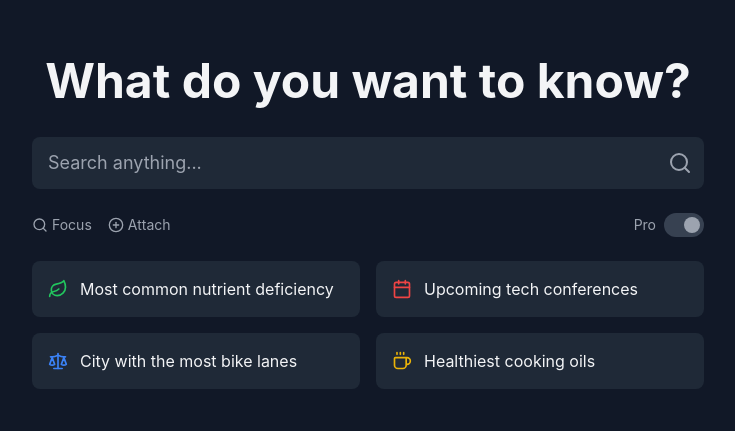
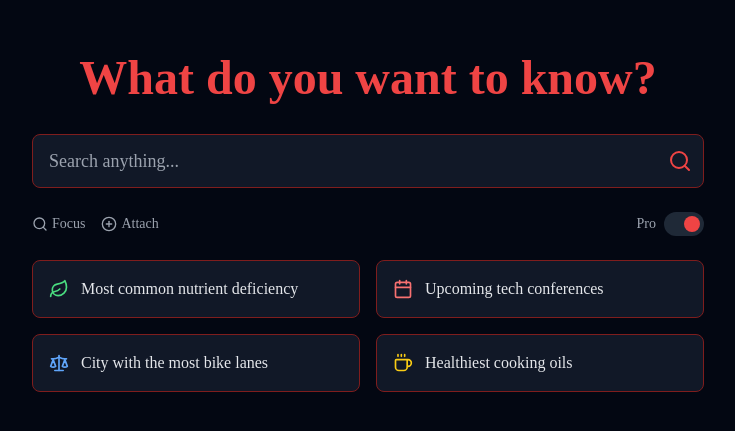
Before and after one commit to JarettForzano/janked-preplex, a React (Create React App) app: page /search in a window 1280 px wide. Shown: the part 177-608 px from the top of the page, without its empty margins (272-1007 px from the left). Built offline with nearby package versions, Linux system fonts and the light colour scheme.

Commit message:
configured for shady

```diff
--- /dev/null
+++ b/lib/utils.ts
@@ -0,0 +1,6 @@
+import { clsx, type ClassValue } from "clsx"
+import { twMerge } from "tailwind-merge"
+
+export function cn(...inputs: ClassValue[]) {
+  return twMerge(clsx(inputs))
+}
--- a/package.json
+++ b/package.json
@@ -4,9 +4,12 @@
   "private": true,
   "type": "module",
   "dependencies": {
+    "@radix-ui/react-icons": "^1.3.0",
     "@testing-library/jest-dom": "^5.17.0",
     "@testing-library/react": "^13.4.0",
     "@testing-library/user-event": "^13.5.0",
+    "class-variance-authority": "^0.7.0",
+    "clsx": "^2.1.1",
     "cors": "^2.8.5",
     "express": "^4.21.1",
     "lucide-react": "^0.452.0",
@@ -15,6 +18,8 @@
     "react-markdown": "^9.0.1",
     "react-router-dom": "^6.27.0",
     "react-scripts": "5.0.1",
+    "tailwind-merge": "^2.5.3",
+    "tailwindcss-animate": "^1.0.7",
     "web-vitals": "^2.1.4",
     "ws": "^8.18.0"
   },
--- a/src/components/search.tsx
+++ b/src/components/search.tsx
@@ -1,22 +1,22 @@
-import React, { useState } from 'react';
+import React, { useState } from 'react'
 import { Search, PlusCircle, Leaf, Calendar, Scale, Coffee } from 'lucide-react'
-import { useNavigate } from 'react-router-dom';
+import { useNavigate } from 'react-router-dom'
 
-export default function SearchEngine() {
+export default function DarkSearchEngine() {
   const [searchQuery, setSearchQuery] = useState('')
-  const navigate = useNavigate();
+  const navigate = useNavigate()
 
   const suggestions = [
-    { icon: <Leaf className="w-5 h-5 text-green-500" />, text: 'Most common nutrient deficiency' },
-    { icon: <Calendar className="w-5 h-5 text-red-500" />, text: 'Upcoming tech conferences' },
-    { icon: <Scale className="w-5 h-5 text-blue-500" />, text: 'City with the most bike lanes' },
-    { icon: <Coffee className="w-5 h-5 text-yellow-500" />, text: 'Healthiest cooking oils' },
+    { icon: <Leaf className="w-5 h-5 text-green-400" />, text: 'Most common nutrient deficiency' },
+    { icon: <Calendar className="w-5 h-5 text-red-400" />, text: 'Upcoming tech conferences' },
+    { icon: <Scale className="w-5 h-5 text-blue-400" />, text: 'City with the most bike lanes' },
+    { icon: <Coffee className="w-5 h-5 text-yellow-400" />, text: 'Healthiest cooking oils' },
   ]
 
   return (
-    <div className="min-h-screen flex items-center justify-center bg-gray-900 text-gray-100 p-4">
+    <div className="min-h-screen flex items-center justify-center bg-gray-950 text-gray-200 p-4">
       <div className="w-full max-w-2xl space-y-6">
-        <h1 className="text-4xl md:text-5xl font-bold text-center mb-8">What do you want to know?</h1>
+        <h1 className="text-4xl md:text-5xl font-bold text-center mb-8 text-red-500">What do you want to know?</h1>
 
         <div className="relative">
           <input
@@ -26,38 +26,41 @@ export default function SearchEngine() {
             onChange={(e) => setSearchQuery(e.target.value)}
             onKeyDown={(e) => {
               if (e.key === 'Enter' && searchQuery.trim()) {
-                navigate(`/search/${encodeURIComponent(searchQuery.trim())}`);
+                navigate(`/search/${encodeURIComponent(searchQuery.trim())}`)
               }
             }}
-            className="w-full bg-gray-800 rounded-lg py-3 px-4 pr-12 text-lg focus:outline-none focus:ring-2 focus:ring-blue-500"
+            className="w-full bg-gray-900 rounded-lg py-3 px-4 pr-12 text-lg focus:outline-none focus:ring-2 focus:ring-red-700 border border-red-900"
           />
           <div className="absolute inset-y-0 right-0 flex items-center pr-3 pointer-events-none">
-            <Search className="w-6 h-6 text-gray-400" />
+            <Search className="w-6 h-6 text-red-500" />
           </div>
         </div>
 
         <div className="flex items-center justify-between text-sm text-gray-400">
           <div className="flex items-center space-x-4">
-            <button className="flex items-center space-x-1 hover:text-white transition-colors">
+            <button className="flex items-center space-x-1 hover:text-red-400 transition-colors">
               <Search className="w-4 h-4" />
               <span>Focus</span>
             </button>
-            <button className="flex items-center space-x-1 hover:text-white transition-colors">
+            <button className="flex items-center space-x-1 hover:text-red-400 transition-colors">
               <PlusCircle className="w-4 h-4" />
               <span>Attach</span>
             </button>
           </div>
           <div className="flex items-center space-x-2">
             <span>Pro</span>
-            <div className="w-10 h-6 bg-gray-700 rounded-full p-1 cursor-pointer">
-              <div className="w-4 h-4 bg-gray-400 rounded-full transition-transform duration-200 transform translate-x-4"></div>
+            <div className="w-10 h-6 bg-gray-800 rounded-full p-1 cursor-pointer">
+              <div className="w-4 h-4 bg-red-500 rounded-full transition-transform duration-200 transform translate-x-4"></div>
             </div>
           </div>
         </div>
 
         <div className="grid grid-cols-1 md:grid-cols-2 gap-4">
           {suggestions.map((suggestion, index) => (
-            <button key={index} className="flex items-center space-x-3 bg-gray-800 rounded-lg p-4 hover:bg-gray-700 transition-colors">
+            <button
+              key={index}
+              className="flex items-center space-x-3 bg-gray-900 rounded-lg p-4 hover:bg-gray-800 transition-colors border border-red-900 hover:border-red-700"
+            >
               {suggestion.icon}
               <span>{suggestion.text}</span>
             </button>
--- a/src/display-components/AnswerDisplay.tsx
+++ b/src/display-components/AnswerDisplay.tsx
@@ -1,28 +1,27 @@
-import React from 'react';
-import ReactMarkdown from 'react-markdown';
+import React from 'react'
+import ReactMarkdown from 'react-markdown'
+import { ScrollArea } from "@/components/ui/scroll-area"
 
 interface Answer {
-  type: 'assistant';
-  content: string;
+  type: 'assistant'
+  content: string
 }
 
 interface AnswerDisplayProps {
-  answers: Answer[];
+  answers: Answer[]
 }
 
 const AnswerDisplay: React.FC<AnswerDisplayProps> = ({ answers }) => {
   return (
-    <div className="bg-gray-800 rounded-lg p-6 mb-6 flex-grow">
-      <div className="bg-gray-700 rounded-lg p-4 flex-grow overflow-y-auto h-auto">
-        {answers.map((item, index) => (
-          <div key={index}>
-            <ReactMarkdown>{item.content}</ReactMarkdown>
-            <hr className="my-2" />
-          </div>
-        ))}
-      </div>
-    </div>
-  );
-};
+    <ScrollArea className="flex-1 border border-red-900 rounded-lg p-4 bg-gray-900">
+      {answers.map((item, index) => (
+        <div key={index} className="mb-4 last:mb-0">
+          <ReactMarkdown className="text-gray-200">{item.content}</ReactMarkdown>
+          {index < answers.length - 1 && <hr className="my-4 border-gray-800" />}
+        </div>
+      ))}
+    </ScrollArea>
+  )
+}
 
-export default AnswerDisplay;
+export default AnswerDisplay
--- a/src/display-components/StepsDisplay.tsx
+++ /dev/null
@@ -1,22 +0,0 @@
-import React from 'react';
-
-interface StepsDisplayProps {
-  steps: string[];
-}
-
-const StepsDisplay: React.FC<StepsDisplayProps> = ({ steps }) => {
-  return (
-    <div className="w-1/3 bg-gray-800 rounded-lg p-6">
-      <h2 className="text-2xl font-bold mb-4">Steps</h2>
-      <div className="space-y-2">
-        {steps.map((step, index) => (
-          <div key={index} className="bg-gray-700 rounded-lg p-2">
-            {step}
-          </div>
-        ))}
-      </div>
-    </div>
-  );
-};
-
-export default StepsDisplay;
--- a/src/index.css
+++ b/src/index.css
@@ -2,16 +2,80 @@
 @tailwind components;
 @tailwind utilities;
 
-body {
-  margin: 0;
-  font-family: -apple-system, BlinkMacSystemFont, 'Segoe UI', 'Roboto', 'Oxygen',
-    'Ubuntu', 'Cantarell', 'Fira Sans', 'Droid Sans', 'Helvetica Neue',
-    sans-serif;
-  -webkit-font-smoothing: antialiased;
-  -moz-osx-font-smoothing: grayscale;
+@layer base {
+  :root {
+    --background: 0 0% 100%;
+    --foreground: 222.2 47.4% 11.2%;
+
+    --muted: 210 40% 96.1%;
+    --muted-foreground: 215.4 16.3% 46.9%;
+
+    --popover: 0 0% 100%;
+    --popover-foreground: 222.2 47.4% 11.2%;
+
+    --border: 214.3 31.8% 91.4%;
+    --input: 214.3 31.8% 91.4%;
+
+    --card: 0 0% 100%;
+    --card-foreground: 222.2 47.4% 11.2%;
+
+    --primary: 222.2 47.4% 11.2%;
+    --primary-foreground: 210 40% 98%;
+
+    --secondary: 210 40% 96.1%;
+    --secondary-foreground: 222.2 47.4% 11.2%;
+
+    --accent: 210 40% 96.1%;
+    --accent-foreground: 222.2 47.4% 11.2%;
+
+    --destructive: 0 100% 50%;
+    --destructive-foreground: 210 40% 98%;
+
+    --ring: 215 20.2% 65.1%;
+
+    --radius: 0.5rem;
+  }
+
+  .dark {
+    --background: 224 71% 4%;
+    --foreground: 213 31% 91%;
+
+    --muted: 223 47% 11%;
+    --muted-foreground: 215.4 16.3% 56.9%;
+
+    --accent: 216 34% 17%;
+    --accent-foreground: 210 40% 98%;
+
+    --popover: 224 71% 4%;
+    --popover-foreground: 215 20.2% 65.1%;
+
+    --border: 216 34% 17%;
+    --input: 216 34% 17%;
+
+    --card: 224 71% 4%;
+    --card-foreground: 213 31% 91%;
+
+    --primary: 210 40% 98%;
+    --primary-foreground: 222.2 47.4% 1.2%;
+
+    --secondary: 222.2 47.4% 11.2%;
+    --secondary-foreground: 210 40% 98%;
+
+    --destructive: 0 63% 31%;
+    --destructive-foreground: 210 40% 98%;
+
+    --ring: 216 34% 17%;
+
+    --radius: 0.5rem;
+  }
 }
 
-code {
-  font-family: source-code-pro, Menlo, Monaco, Consolas, 'Courier New',
-    monospace;
+@layer base {
+  * {
+    @apply border-border;
+  }
+  body {
+    @apply bg-background text-foreground;
+    font-feature-settings: "rlig" 1, "calt" 1;
+  }
 }
--- a/tailwind.config.js
+++ b/tailwind.config.js
@@ -1,10 +1,76 @@
+const { fontFamily } = require("tailwindcss/defaultTheme")
+
 /** @type {import('tailwindcss').Config} */
 export default {
-  content: [
-    "./src/**/*.{js,jsx,ts,tsx}",
-  ],
+  darkMode: ["class"],
+  content: ["src/**/*.{ts,tsx}", "components/**/*.{ts,tsx}"],
   theme: {
-    extend: {},
+    container: {
+      center: true,
+      padding: "2rem",
+      screens: {
+        "2xl": "1400px",
+      },
+    },
+    extend: {
+      colors: {
+        border: "hsl(var(--border))",
+        input: "hsl(var(--input))",
+        ring: "hsl(var(--ring))",
+        background: "hsl(var(--background))",
+        foreground: "hsl(var(--foreground))",
+        primary: {
+          DEFAULT: "hsl(var(--primary))",
+          foreground: "hsl(var(--primary-foreground))",
+        },
+        secondary: {
+          DEFAULT: "hsl(var(--secondary))",
+          foreground: "hsl(var(--secondary-foreground))",
+        },
+        destructive: {
+          DEFAULT: "hsl(var(--destructive))",
+          foreground: "hsl(var(--destructive-foreground))",
+        },
+        muted: {
+          DEFAULT: "hsl(var(--muted))",
+          foreground: "hsl(var(--muted-foreground))",
+        },
+        accent: {
+          DEFAULT: "hsl(var(--accent))",
+          foreground: "hsl(var(--accent-foreground))",
+        },
+        popover: {
+          DEFAULT: "hsl(var(--popover))",
+          foreground: "hsl(var(--popover-foreground))",
+        },
+        card: {
+          DEFAULT: "hsl(var(--card))",
+          foreground: "hsl(var(--card-foreground))",
+        },
+      },
+      borderRadius: {
+        lg: `var(--radius)`,
+        md: `calc(var(--radius) - 2px)`,
+        sm: "calc(var(--radius) - 4px)",
+      },
+      fontFamily: {
+        sans: ["var(--font-sans)", ...fontFamily.sans],
+      },
+      keyframes: {
+        "accordion-down": {
+          from: { height: "0" },
+          to: { height: "var(--radix-accordion-content-height)" },
+        },
+        "accordion-up": {
+          from: { height: "var(--radix-accordion-content-height)" },
+          to: { height: "0" },
+        },
+      },
+      animation: {
+        "accordion-down": "accordion-down 0.2s ease-out",
+        "accordion-up": "accordion-up 0.2s ease-out",
+      },
+    },
   },
-  plugins: [],
+  plugins: [require("tailwindcss-animate")],
 }
--- a/tsconfig.json
+++ b/tsconfig.json
@@ -3,6 +3,10 @@
       "target": "es2018",
       "module": "commonjs",
       "strict": true,
+      "baseUrl": "src",
+      "paths": {
+        "@/*": ["*"]
+      },
       "esModuleInterop": true,
       "skipLibCheck": true,
       "forceConsistentCasingInFileNames": true,
```
Also changed, not shown: src/components/display.tsx (+46 -33 lines), src/display-components/InputForm.tsx (+16 -14 lines), src/components/followup.tsx (deleted), 1 other file (tests, documents, lock files or other folders).
